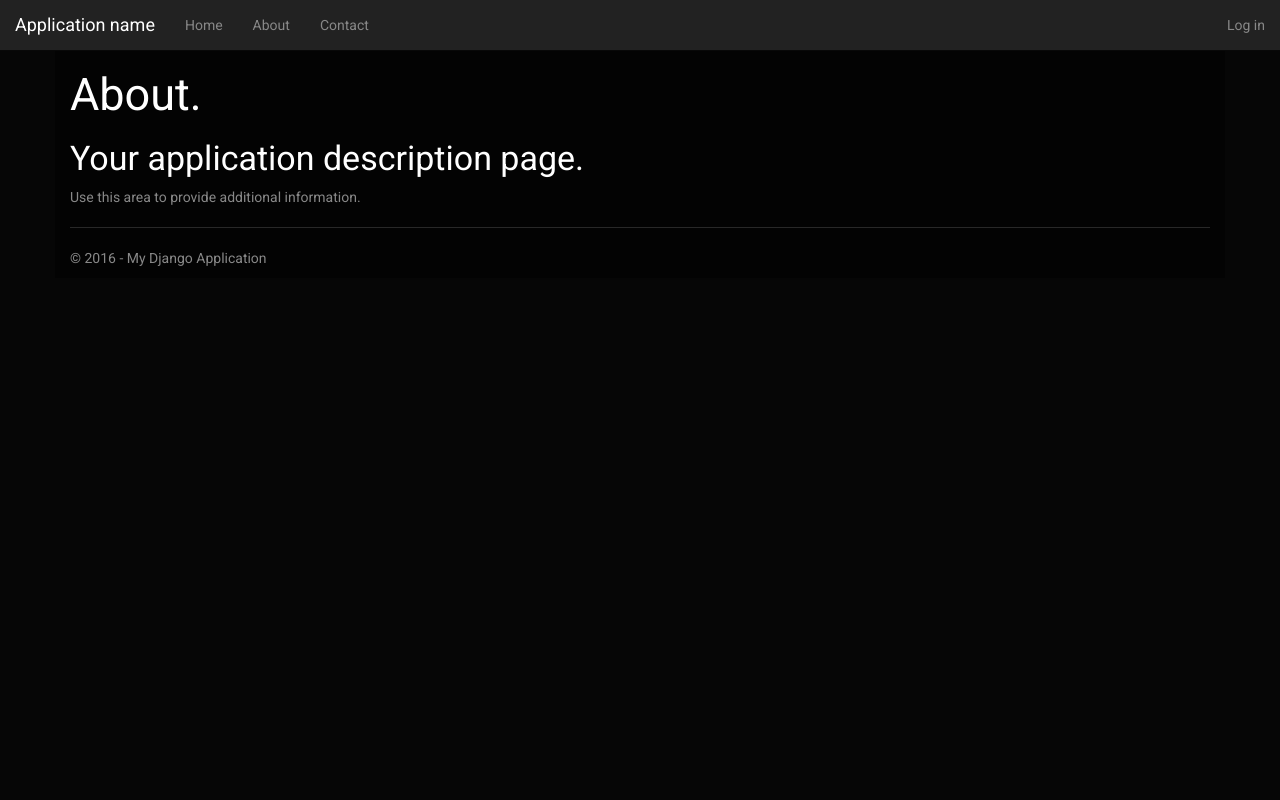
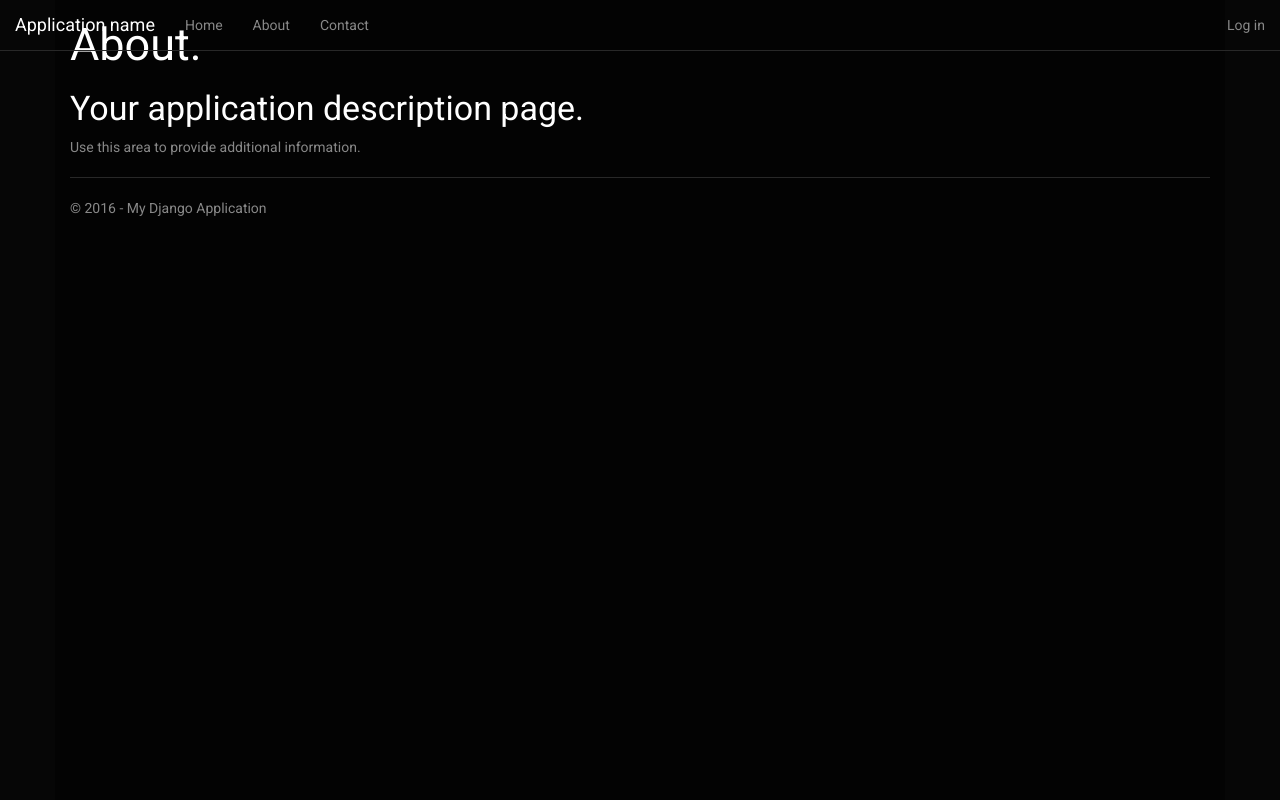
Before and after one commit to michal-sladecek/HACKATHON-Lottery, a Django app: page /about in a window 1280 px wide. Run offline with Django 3.2, Linux system fonts and the light colour scheme; some libraries are stand-ins or nearby versions.

Commit message:
Design jak nič, kontajnery

```diff
--- a/Loteria/app/static/app/content/site.css
+++ b/Loteria/app/static/app/content/site.css
@@ -1,8 +1,3 @@
-
-body {
-    padding-top: 50px;
-    padding-bottom: 20px;
-}
 
 /* Set padding to keep content from hitting the edges */
 .body-content {
@@ -49,3 +44,6 @@ input[type="checkbox"].input-validation-error {
     margin: auto;
     display: block;
 }
+html,body{
+    height:100%
+}
--- a/Loteria/app/templates/app/layout.html
+++ b/Loteria/app/templates/app/layout.html
@@ -17,7 +17,7 @@
 </head>
 
 <body>
-    <div class="navbar navbar-inverse navbar-fixed-top">
+    <div class="navbar navbar-default navbar-fixed-top" style="background: rgba(0,0,0,0)">
         <div class="container-fluid">
             <div class="navbar-header">
                 <button type="button" class="navbar-toggle" data-toggle="collapse" data-target=".navbar-collapse">
@@ -38,7 +38,7 @@
         </div>
     </div>
 
-<div class="container body-content" style="background: rgba(0,0,0,0.5)">
+<div class="container body-content" style="background: rgba(0,0,0,0.5); min-height: 100%">
 {% block content %}{% endblock %}
         <hr/>
         <footer>
```
